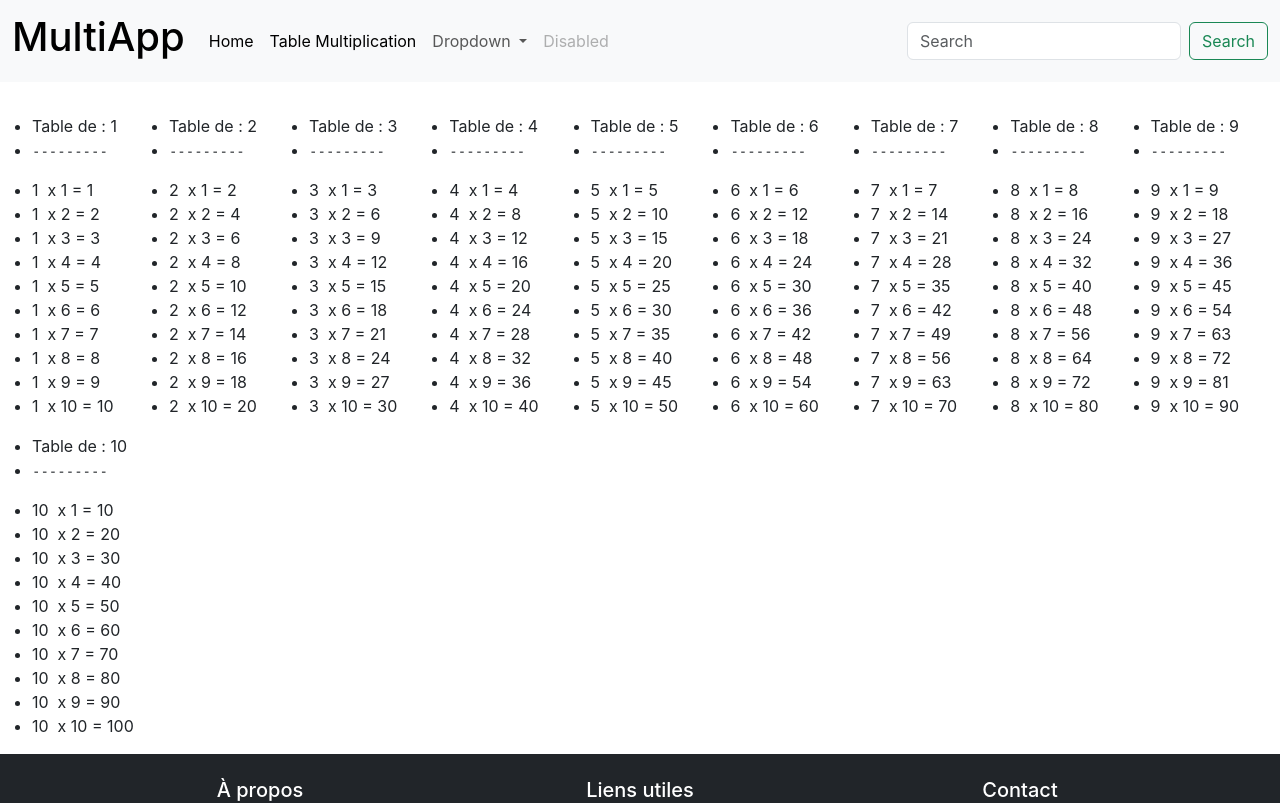
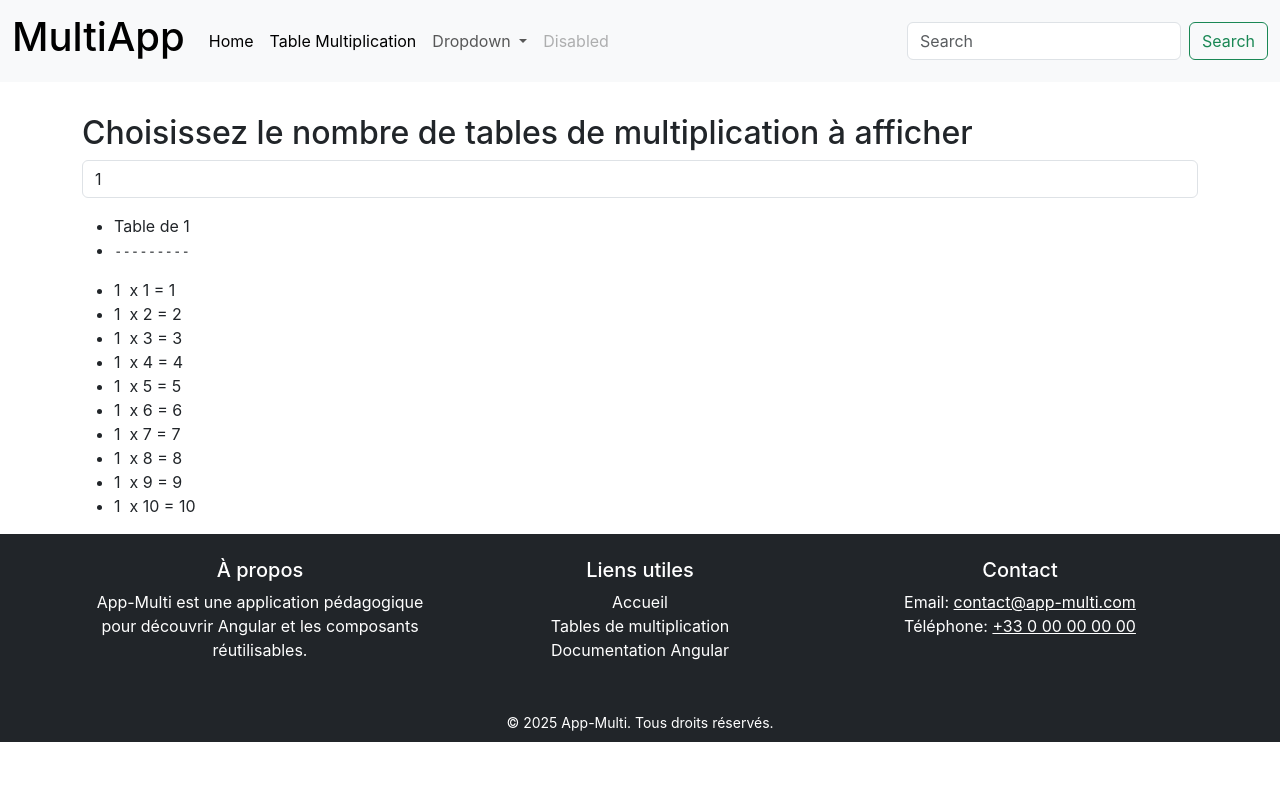
Before and after one commit to FilloyLuca/AppMulti_Angular, an Angular app: page /table-multiplication in a window 1280 px wide. Shown: the top 803 px of the page. Built offline with nearby package versions, Linux system fonts and the light colour scheme.

Commit message:
Choix affichage des tables

```diff
--- a/src/app/app-module.ts
+++ b/src/app/app-module.ts
@@ -8,6 +8,8 @@ import { Header } from './component/header/header';
 import { PageTableMult } from './page-table-mult/page-table-mult';
 import { Footer } from './component/footer/footer';
 import { TableMultiplication } from './component/table-multiplication/table-multiplication';
+import { FormsModule } from '@angular/forms'; // Ajouter FormsModule
+
 
 @NgModule({
   declarations: [
@@ -20,7 +22,9 @@ import { TableMultiplication } from './component/table-multiplication/table-mult
   imports: [
     BrowserModule,
     AppRoutingModule,
-    NgbModule
+    NgbModule,
+    FormsModule // Importer FormsModule
+
   ],
   providers: [
     provideBrowserGlobalErrorListeners()
--- a/src/app/component/table-multiplication/table-multiplication.html
+++ b/src/app/component/table-multiplication/table-multiplication.html
@@ -1,6 +1,6 @@
 <div class="box center-div">
     <ul class="align-left">
-        <li>Table de : {{n}}</li>
+        <li>Table de {{n}}</li>
         <li>
             <pre>---------</pre>
         </li>
--- a/src/app/page-table-mult/page-table-mult.html
+++ b/src/app/page-table-mult/page-table-mult.html
@@ -1,34 +1,13 @@
-<!-- <app-table-multiplication></app-table-multiplication>
+<!-- <app-table-multiplication></app-table-multiplication> -->
 
-<app-table-multiplication [n]="3"></app-table-multiplication> -->
 
-<span style="display:inline-block; margin-right:20px;">
-  <app-table-multiplication [n]="1"></app-table-multiplication>
-</span>
-<span style="display:inline-block; margin-right:20px;">
-  <app-table-multiplication [n]="2"></app-table-multiplication>
-</span>
-<span style="display:inline-block; margin-right:20px;">
-  <app-table-multiplication [n]="3"></app-table-multiplication>
-</span>
-<span style="display:inline-block; margin-right:20px;">
-  <app-table-multiplication [n]="4"></app-table-multiplication>
-</span>
-<span style="display:inline-block; margin-right:20px;">
-  <app-table-multiplication [n]="5"></app-table-multiplication>
-</span>
-<span style="display:inline-block; margin-right:20px;">
-  <app-table-multiplication [n]="6"></app-table-multiplication>
-</span>
-<span style="display:inline-block; margin-right:20px;">
-  <app-table-multiplication [n]="7"></app-table-multiplication>
-</span>
-<span style="display:inline-block; margin-right:20px;">
-  <app-table-multiplication [n]="8"></app-table-multiplication>
-</span>
-<span style="display:inline-block; margin-right:20px;">
-  <app-table-multiplication [n]="9"></app-table-multiplication>
-</span>
-<span style="display:inline-block; margin-right:20px;">
-  <app-table-multiplication [n]="10"></app-table-multiplication>
-</span>
+<div class="container">
+  <h2>Choisissez le nombre de tables de multiplication à afficher</h2>
+  <!-- Champ de saisie pour le nombre de tables -->
+  <input type="number" [(ngModel)]="numberOfTables" class="form-control" min="1" max="20" />
+
+  <div class="mt-3" style="display: flex; flex-wrap: wrap; gap: 10px;">
+    <!-- Affichage des tables de multiplication -->
+    <app-table-multiplication *ngFor="let _ of [].constructor(numberOfTables); let tableIndex = index" [n]="tableIndex + 1" style="flex: 1 1 calc(10% - 10px); min-width: 90px;"></app-table-multiplication>
+  </div>
+</div>
--- a/src/app/page-table-mult/page-table-mult.ts
+++ b/src/app/page-table-mult/page-table-mult.ts
@@ -8,4 +8,7 @@ import { Component } from '@angular/core';
 })
 export class PageTableMult {
 
+  // Propriété pour stocker le nombre de tables de multiplication
+  numberOfTables: number = 1;
+
 }
```
